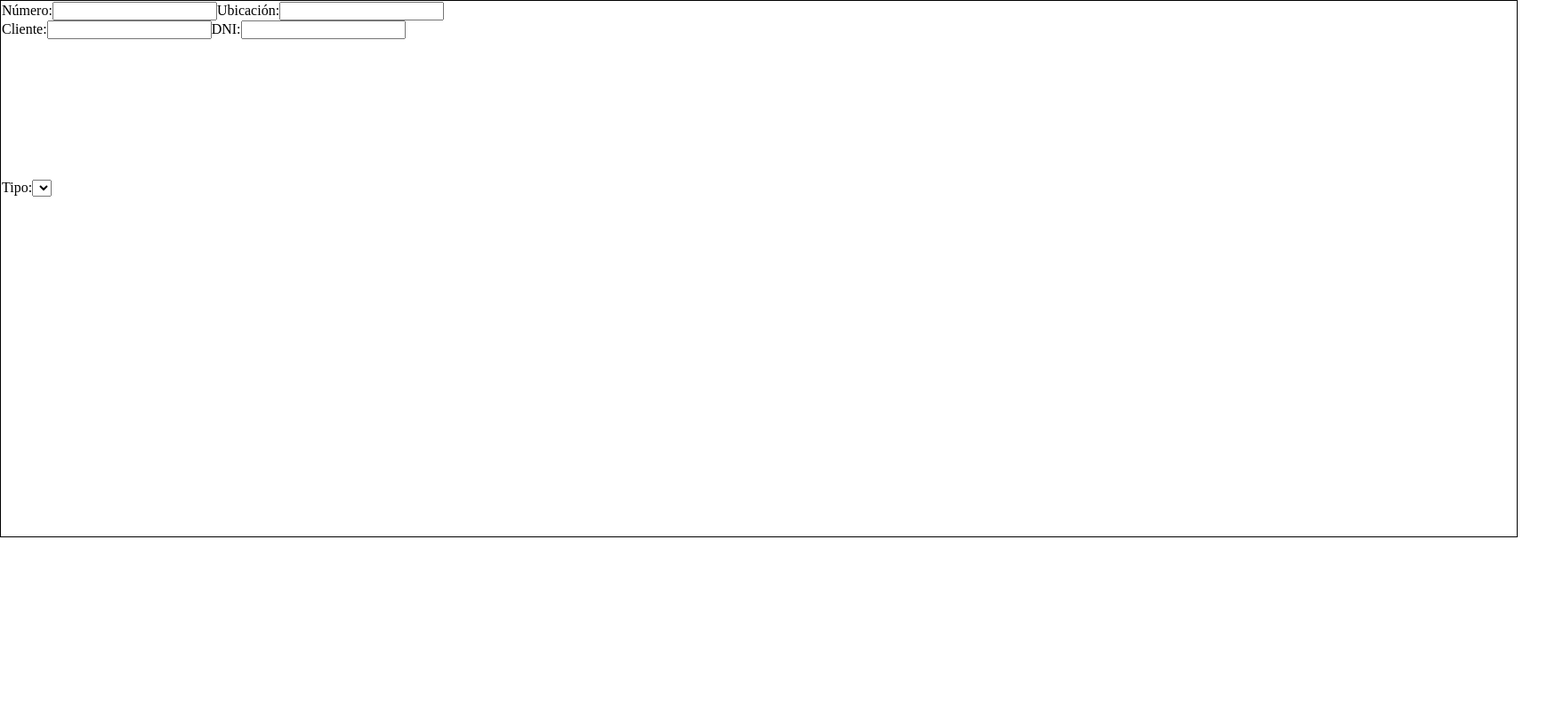
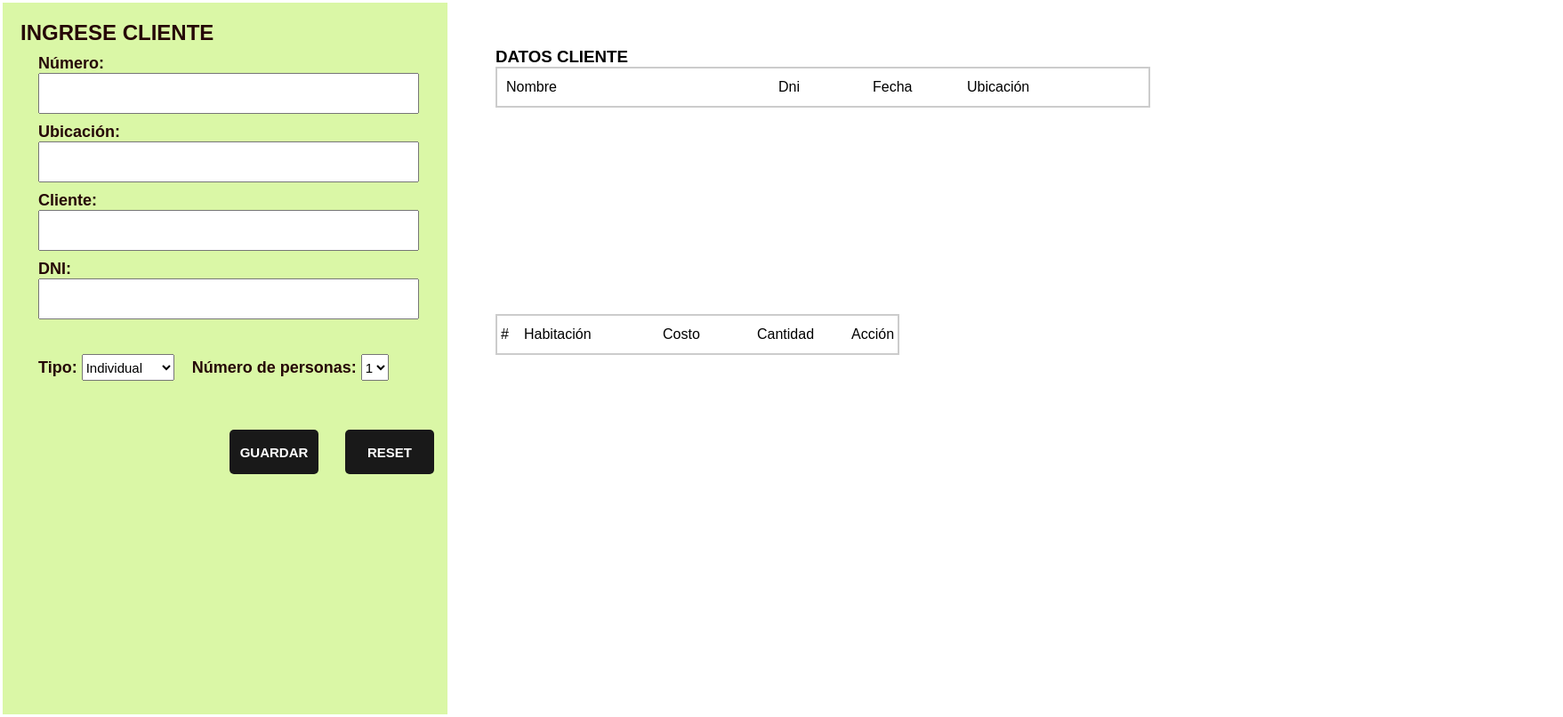
Before and after one commit to JJorgeMC/sem05-simulacro, a plain HTML site: page index.htm in a window 1280 px wide. Shown: the whole page at 89% size, 1757 px wide, since content can reach past the window. Drawn offline with Linux system fonts and the light colour scheme.

Commit message:
Segundo Commit

```diff
--- a/index.htm
+++ b/index.htm
@@ -12,25 +12,60 @@
         <table id="latabla">
             <tr>
                 <td>
-                    <div>
+                    <div id="r">
                         <div id="r1">
-                            <label for="">Número:</label><input type="text" id="tNumero" value=""><label for="">Ubicación:</label><input id="tUbicacion" type="text" value=""><br>
-                            <label for="">Cliente:</label><input type="text" id="tCliente"><label for="">DNI:</label><input type="text" id="tDni" value=""><br>
+                            <h2 style="margin-bottom: 10px;">INGRESE CLIENTE</h2>
+                            <label for="">Número:</label><br>
+                            <input type="text" id="tNumero" value=""><br>
+                            <label for="">Ubicación:</label><br>
+                            <input id="tUbicacion" type="text" value=""><br>
+                            <label for="">Cliente:</label><br>
+                            <input type="text" id="tCliente"><br>
+                            <label for="">DNI:</label><br>
+                            <input type="text" id="tDni" value=""><br>
                         </div>
                         <div id="r2">
-                            <label for="">Tipo:</label><select name="tipo" id="tTipo">
-
+                            <label for="">Tipo: </label><select name="tipo" id="tTipo">
+                                <option value="Individual">Individual</option>
+                                <option value="Pareja">Pareja</option>
+                                <option value="Matrimonial">Matrimonial</option>
+                                <option value="Presidencial">Presidencial</option>
+                            </select><label for="">Número de personas: </label><select name="sCantidad" id="sCantidad">
+                                <option value="1">1</option>
+                                <option value="2">2</option>
+                                <option value="3">3</option>
+                                <option value="4">4</option>
+                                <option value="5">5</option>
                             </select>
+                        </div>
+                        <div id="r3">
+                            <input type="button" value="RESET"><input type="button" value="GUARDAR">
                         </div>
                     </div>
                 </td>
                 <td>
-                    <div>
+                    <div id="t">
                         <div id="t1">
+                            <h3>DATOS CLIENTE</h3>
+                            <table id="table1">
+                                <thead>
+                                    <tr style=>
+                                        <td></td><td style="width: 300px">Nombre</td><td style="width: 100px;">Dni</td><td style=" width: 100px">Fecha</td><td style=" width: 200px">Ubicación</td>
+                                    </tr>
+                                </thead>
+                                <tbody>
 
+                                </tbody>
+                            </table>
                         </div>
                         <div d="t2">
-
+                            <table id="table2">
+                                <thead>
+                                    <tr>
+                                        <td style="width: 20px;">#</td><td style="width: 150px">Habitación</td><td style="width: 100px;">Costo</td><td style="width: 100px">Cantidad</td><td>Acción</td>
+                                    </tr>
+                                </thead>
+                            </table>
                         </div>
                     </div>
                 </td>
--- a/styleIndex.css
+++ b/styleIndex.css
@@ -1,23 +1,107 @@
 *{
     margin: 0;
 }
+body{
+    font-family: sans-serif;
+}
 #latabla{
-    border: 1px solid #000000;
-    border-collapse: collapse;
+
+
+}
+#table2 {
+    position: relative;
+}
+#table1, #table2{
+    border: 2px solid rgba(0, 0, 0, 0.2)
+}
+thead tr td{
+    text-align: left;
+    border-collapse: border;
+    padding: 10px 2px 10px 2px;
 }
 #r1{
-width: 500px;
-height: 200px;
+padding: 20px;
+width: 460px;
+height: 335px;
 }
 #r2{
-width: 500px;
-height: 400px;
+padding: 20px;
+width: 460px;
+height: 50px;
+}
+#r3{
+    width: 500px;
+    height: 100px;
+}
+#t{
+width: 900px;
+height: 700px;
+padding: 50px;
+
 }
 #t1{
 width: 1200px;
 height: 300px;
 }
 #t2{
+    widows: 1200px;
+    height: 750px;
+}
+#t2{
 width: 1200px;
 height: 500px;
 }
+#r{
+    color: #250707;
+    font-weight: bold;
+    background: #DAF7A6;
+    border-collapse: collapse;
+    height: 800px;
+}
+input{
+
+}
+#r1 input{
+    margin-left: 20px;
+    margin-bottom: 10px;
+    width: 420px;
+    height: 40px;
+    font-size: 18px;
+}
+#r3 input[type="button"]{
+    border: none;
+    font-size: 15px;
+    border-radius: 5px;
+    background: #191919;
+    color: white;
+    font-weight: bold;
+    width: 100px;
+    height: 50px;
+    border: none;
+    margin: 15px;
+    float: right;
+}
+label{
+    font-size: 15px;
+}
+#r1 label{
+    margin-left: 20px;
+    font-size: 18px;
+}
+#r2 label{
+    margin-left: 20px;
+    font-size: 18px;
+}
+select{
+
+}
+#r2 select{
+    font-size: 15px;
+    height: 30px;
+}
+tr{
+
+}
+#table1 tr{
+
+}
```
